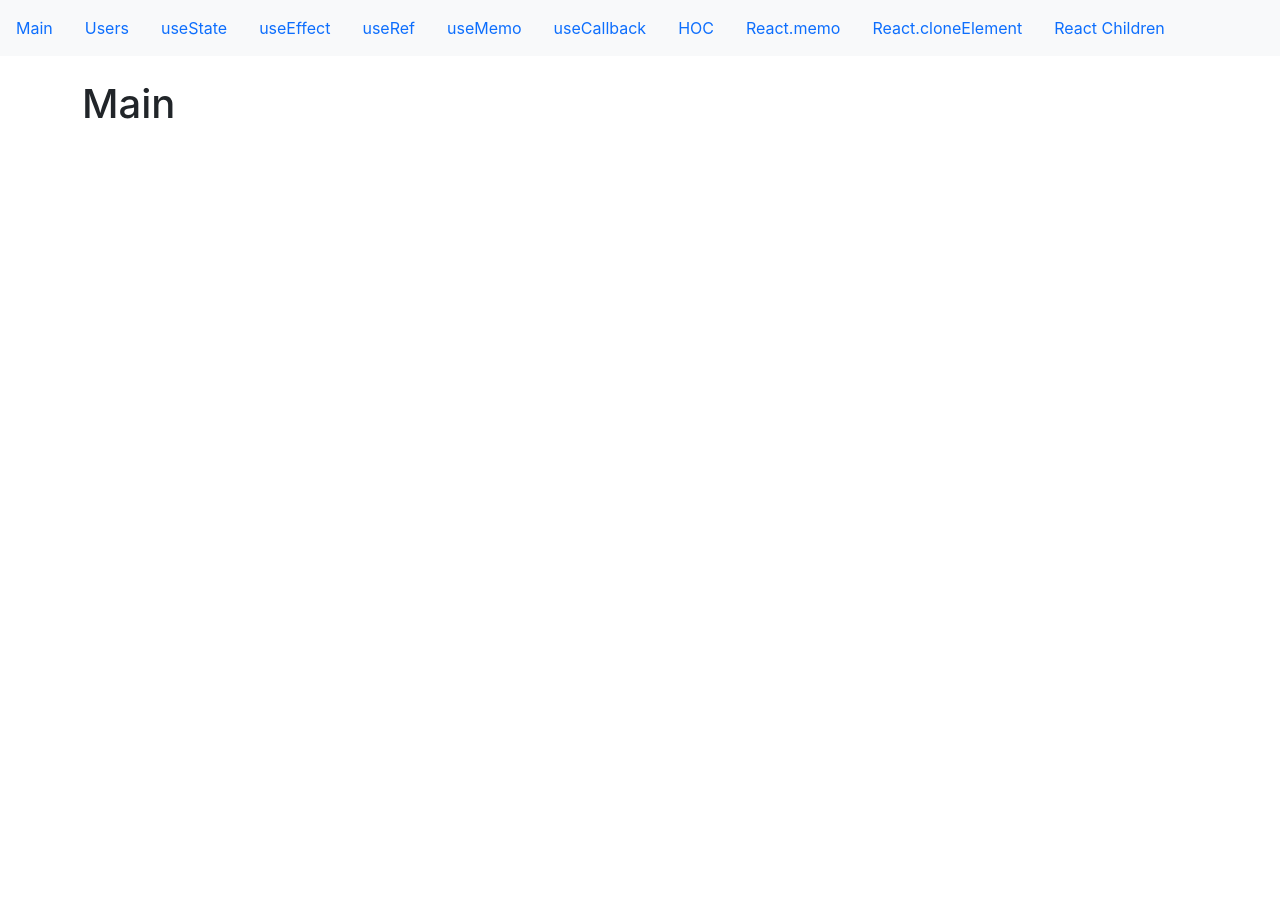
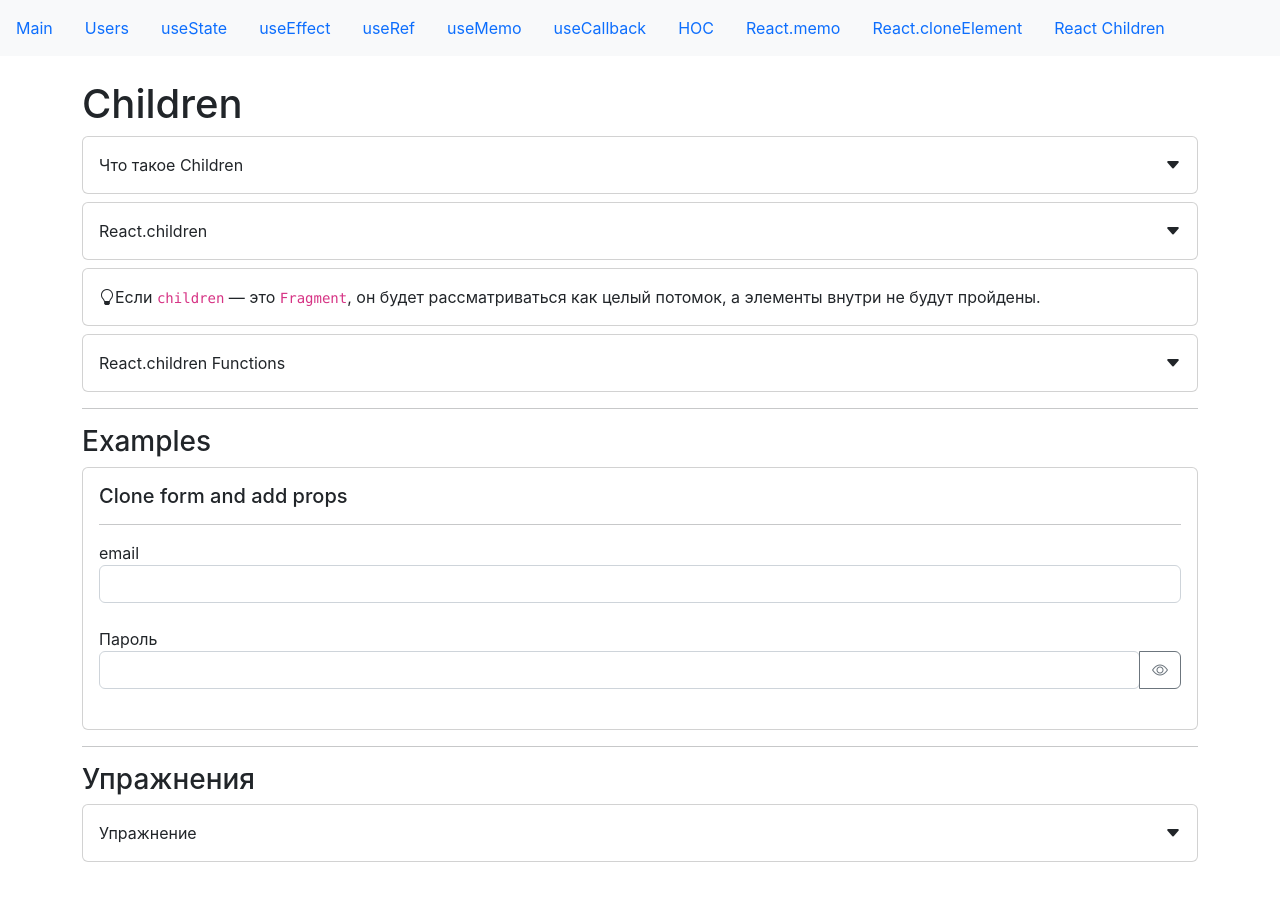
Before and after one commit to Art-San/09_12_22_project-react-hooks, a React (Create React App) app: page /children in a window 1280 px wide. Before the commit this address led to /. Shown: the top 900 px of the page. Before the commit the page ends 800 px from the top, so only its background shows below. Built offline with nearby package versions, Linux system fonts and the light colour scheme.

Commit message:
8. Children

```diff
--- a/src/app/App.js
+++ b/src/app/App.js
@@ -13,6 +13,7 @@ import UseCallbackExample from './layouts/UseCallback'
 import HOCLayout from './layouts/Hoc'
 import MemoExample from './layouts/Memo'
 import CloneElement from './layouts/CloneElement'
+import ReactChildren from './layouts/ReactChildren'
 
 function App() {
     return (
@@ -22,8 +23,8 @@ function App() {
                 <Switch>
                     <Route path="/users/:userId?/:edit?" component={Users} />
                     {/* <Route path="/login/:type?" component={Login} /> */}
-                    <Route path="/cloneElement" component={CloneElement}
-                    />
+                    <Route path="/children" component={ReactChildren} />
+                    <Route path="/cloneElement" component={CloneElement}/>
                     <Route path="/memo" component={MemoExample} />
                     <Route path="/hoc" component={HOCLayout} />
                     <Route path="/useCallback" component={UseCallbackExample} />
--- a/src/app/components/examples/children/reactChildrenExample.jsx
+++ b/src/app/components/examples/children/reactChildrenExample.jsx
@@ -1,46 +1,90 @@
-import React, { useEffect, useState } from 'react'
+import React, { useState, useEffect } from 'react'
 import CardWrapper from '../../common/Card'
-import Divider from '../../common/divider'
-import TextField from '../../common/form/textField'
-import SmallTitle from '../../common/typografy/smallTitle'
+import Divider from '../../common/Divider'
+import TextField from '../../common/form/TextField'
+import SmallTitle from '../../common/typografy/SmallTitle'
 import PropTypes from 'prop-types'
 
 const FormComponent = ({ children }) => {
     const [data, setData] = useState({})
     useEffect(() => {
-        console.log(data)
+        console.log('data', data)
     }, [data])
-    const handleChange = (target) => {
-        setData((prevState) => ({ ...prevState, [target.name]: target.value }))
+    const handleChenge = (target) => {
+        setData(prevState => ({ ...prevState, [target.name]: target.value }))
     }
-
     return React.Children.map(children, (child) => {
         const config = {
             ...child.props,
-            onChange: handleChange,
+            onChange: handleChenge,
             value: data[child.props.name] || ''
         }
-
         return React.cloneElement(child, config)
     })
 }
 FormComponent.propTypes = {
     children: PropTypes.oneOfType([
         PropTypes.arrayOf(PropTypes.node),
-        PropTypes.node
-    ])
+        PropTypes.node])
 }
 const ReactChildrenExample = () => {
     return (
         <CardWrapper>
             <SmallTitle>Clone form and add props</SmallTitle>
-            <Divider />
+            <Divider/>
             <FormComponent>
-                <TextField name="email" label="email" />
-                <TextField name="password" label="Пароль" type="password" />
+                <TextField name='email' label='email'/>
+                <TextField name='password' label='Пароль' type='password' />
             </FormComponent>
         </CardWrapper>
     )
 }
 
 export default ReactChildrenExample
+
+// import React, { useEffect, useState } from 'react'
+// import CardWrapper from '../../common/Card'
+// import Divider from '../../common/Divider'
+// import TextField from '../../common/form/TextField'
+// import SmallTitle from '../../common/typografy/SmallTitle'
+// import PropTypes from 'prop-types'
+
+// const FormComponent = ({ children }) => {
+//     const [data, setData] = useState({})
+//     useEffect(() => {
+//         console.log(data)
+//     }, [data])
+//     const handleChange = (target) => {
+//         setData((prevState) => ({ ...prevState, [target.name]: target.value }))
+//     }
+
+//     return React.Children.map(children, (child) => {
+//         const config = {
+//             ...child.props,
+//             onChange: handleChange,
+//             value: data[child.props.name] || ''
+//         }
+
+//         return React.cloneElement(child, config)
+//     })
+// }
+// FormComponent.propTypes = {
+//     children: PropTypes.oneOfType([
+//         PropTypes.arrayOf(PropTypes.node),
+//         PropTypes.node
+//     ])
+// }
+// const ReactChildrenExample = () => {
+//     return (
+//         <CardWrapper>
+//             <SmallTitle>Clone form and add props</SmallTitle>
+//             <Divider />
+//             <FormComponent>
+//                 <TextField name="email" label="email" />
+//                 <TextField name="password" label="Пароль" type="password" />
+//             </FormComponent>
+//         </CardWrapper>
+//     )
+// }
+
+// export default ReactChildrenExample
--- a/src/app/components/exercises/childrenExercise.jsx
+++ b/src/app/components/exercises/childrenExercise.jsx
@@ -1,5 +1,5 @@
 import React from 'react'
-import CollapseWrapper from '../common/collapse'
+import CollapseWrapper from '../common/Collapse'
 const ChildrenExercise = () => {
     return (
         <CollapseWrapper title="Упражнение">
--- /dev/null
+++ b/src/app/layouts/ReactChildren.jsx
@@ -0,0 +1,109 @@
+import React from 'react'
+import BlockQuoteWrapper from '../components/common/BlockQuote'
+import CardWrapper from '../components/common/Card'
+
+import CollapseWrapper from '../components/common/Collapse'
+import Divider from '../components/common/Divider'
+import Subtitle from '../components/common/typografy/Subtitle'
+import ReactChildrenExample from '../components/examples/children/reactChildrenExample'
+import ChildrenExercise from '../components/exercises/childrenExercise'
+const ReactChildren = () => {
+    return (
+        <>
+            <h1>Children</h1>
+
+            <CollapseWrapper title="Что такое Children">
+                <figure>
+                    <blockquote>
+                        <p className="mt-3">
+                            <code> props.children </code>- Это объект,
+                            содержащий описание детей.
+                        </p>
+                        <p>
+                            <code>children</code> - не настоящие дети, не
+                            компоненты, это описание содержания детей. Mы не
+                            можем изменять какие-либо параметры или
+                            редактировать какие-либо функции. Мы имеем доступ
+                            только к чтению.
+                        </p>
+                    </blockquote>
+                </figure>
+            </CollapseWrapper>
+
+            <CollapseWrapper title="React.children">
+                <figure>
+                    <blockquote>
+                        <p className="mt-3">
+                            <code>React.Children</code> - это утилита,
+                            предоставляемая React, которая предоставляет функции
+                            для работы с непрозрачной структурой данных
+                            this.props.children.
+                        </p>
+                    </blockquote>
+                </figure>
+            </CollapseWrapper>
+            <CardWrapper>
+                <i className="bi bi-lightbulb"></i>Если <code>children</code> —
+                это <code>Fragment</code>, он будет рассматриваться как целый
+                потомок, а элементы внутри не будут пройдены.
+            </CardWrapper>
+
+            <CollapseWrapper title="React.children Functions">
+                <CollapseWrapper title="React.Children.map">
+                    <BlockQuoteWrapper>
+                        <p className="mt-3">
+                            <code>
+                                React.Children.map(children,
+                                function[(thisArg)])
+                            </code>
+                            <br />
+                            Вызывает функцию для каждого непосредственного
+                            потомка, содержащегося в children, передавая их по
+                            очереди в thisArg. Если children — это массив, он
+                            будет пройден, и функция будет вызвана для каждого
+                            потомка в массиве. Если children равен null или
+                            undefined, этот метод вернёт null или undefined, а
+                            не массив.
+                        </p>
+                        <p></p>
+                    </BlockQuoteWrapper>
+                </CollapseWrapper>
+                <CollapseWrapper title="React.Children.count">
+                    <BlockQuoteWrapper>
+                        <p className="mt-3">
+                            <code>React.Children.count(children)</code>
+                            <br />
+                            Возвращает общее количество компонентов в children,
+                            равное количеству вызовов callback, переданного в
+                            React.Children.map, которые будут совершены.
+                        </p>
+                    </BlockQuoteWrapper>
+                </CollapseWrapper>
+                <CollapseWrapper title="React.Children.toArray">
+                    <BlockQuoteWrapper>
+                        <p className="mt-3">
+                            <code>React.Children.toArray(children)</code>
+                            <br />
+                            Возвращает непрозрачную структуру данных children в
+                            виде плоского массива с ключами, заданные каждому
+                            дочернему элементу. Полезно, если вы хотите
+                            манипулировать коллекциями потомков в ваших методах
+                            рендера, особенно если вы хотите отсортировать или
+                            извлечь часть this.props.children перед её передачей
+                            куда-либо.
+                        </p>
+                    </BlockQuoteWrapper>
+                </CollapseWrapper>
+            </CollapseWrapper>
+            <Divider />
+            <Subtitle>Examples</Subtitle>
+
+            <ReactChildrenExample />
+            <Divider />
+            <Subtitle>Упражнения</Subtitle>
+            <ChildrenExercise />
+        </>
+    )
+}
+
+export default ReactChildren
```
